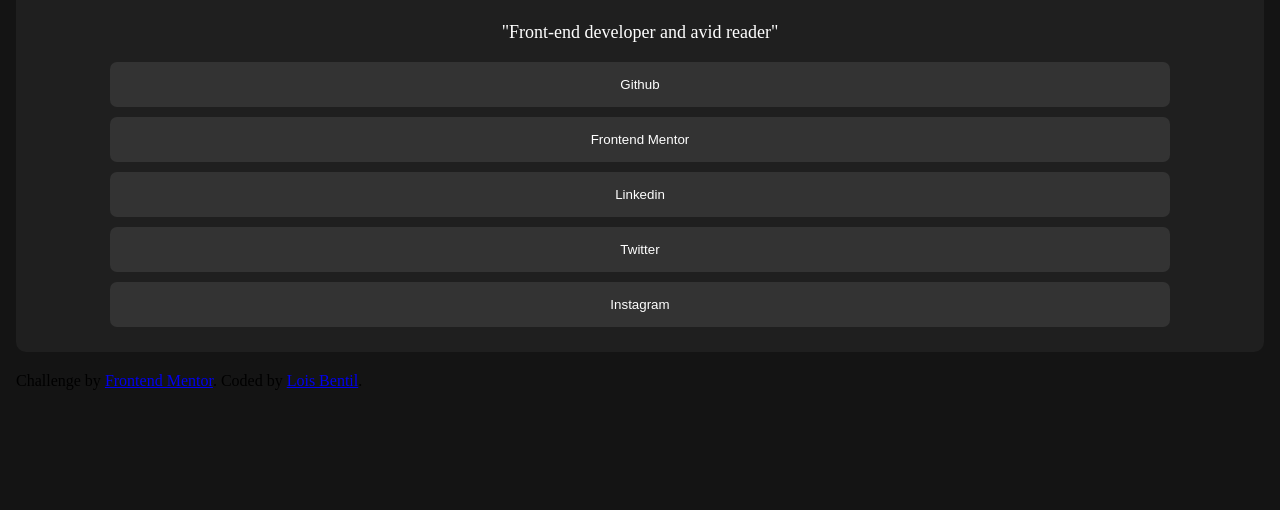
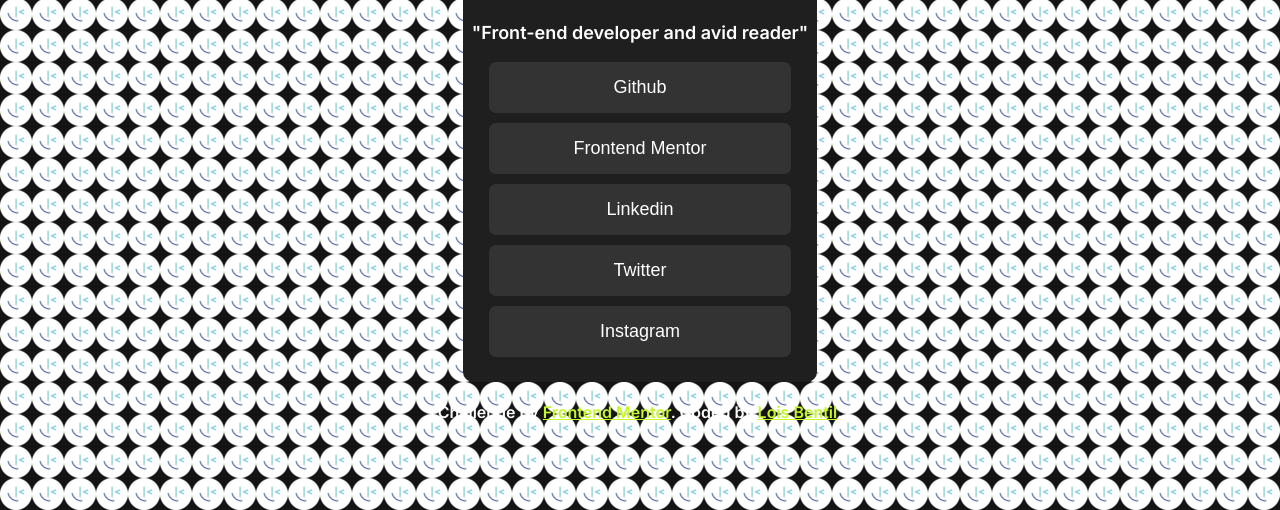
Before and after one commit to Afialolabe/social-links-profile, a plain HTML site: page index.html in a window 1280 px wide. Shown: the part 290-800 px from the top of the page. Drawn offline with Linux system fonts and the light colour scheme.

Commit message:
added the responsiveness

```diff
--- a/style.css
+++ b/style.css
@@ -1,3 +1,5 @@
+@import url('https://fonts.googleapis.com/css2?family=Inter:wght@600&display=swap');
+
 html {
   box-sizing: border-box;
 }
@@ -15,14 +17,17 @@ body{
   padding-top: 3rem;
   padding-bottom: 3rem;
   min-height: 100%;
+  font-family:'Inter', sans-serif;
+  /* display: flex;
+  justify-content: center;
+  align-items: center; */
 }
 .container{
-  width: 100%;
+  max-width: 100%;
   background-color: hsl(0, 0%, 12%);
-  display: flex;
+ display: flex;
   flex-direction: column;
   justify-content: center;
-  /* align-items: center; */
   text-align: center;
   border-radius: 10px;
   margin-top: 20px;
@@ -38,7 +43,7 @@ img{
 h2{
   color: hsl(0, 0%, 100%);
   font-size: 30px;
-  margin-bottom: -1px;
+  margin-bottom: -3px;
 }
 
 span{
@@ -70,4 +75,37 @@ button{
   padding: 15px;
   border-radius: 7px;
   color:hsl(0, 0%, 100%) ;
+  font-size: 18px;
 }
+.attribution{
+  color: white;
+  text-align: center;
+}
+a{
+  color: hsl(75, 94%, 57%);
+}
+
+
+/* desktop view */
+@media (min-width: 800px) {
+
+
+  body {
+    display: flex;
+    flex-direction: column;
+    justify-content: center;
+    align-items: center;
+    background-image:url(assets/images/favicon-32x32.png);
+  }
+  .container{
+    max-width: 100%;
+    justify-content: center;
+  }
+  button:hover {
+    cursor: pointer;
+    background-color: hsl(75, 94%, 57%);
+    color: hsl(0, 0%, 12%);
+  }
+
+
+}
```
